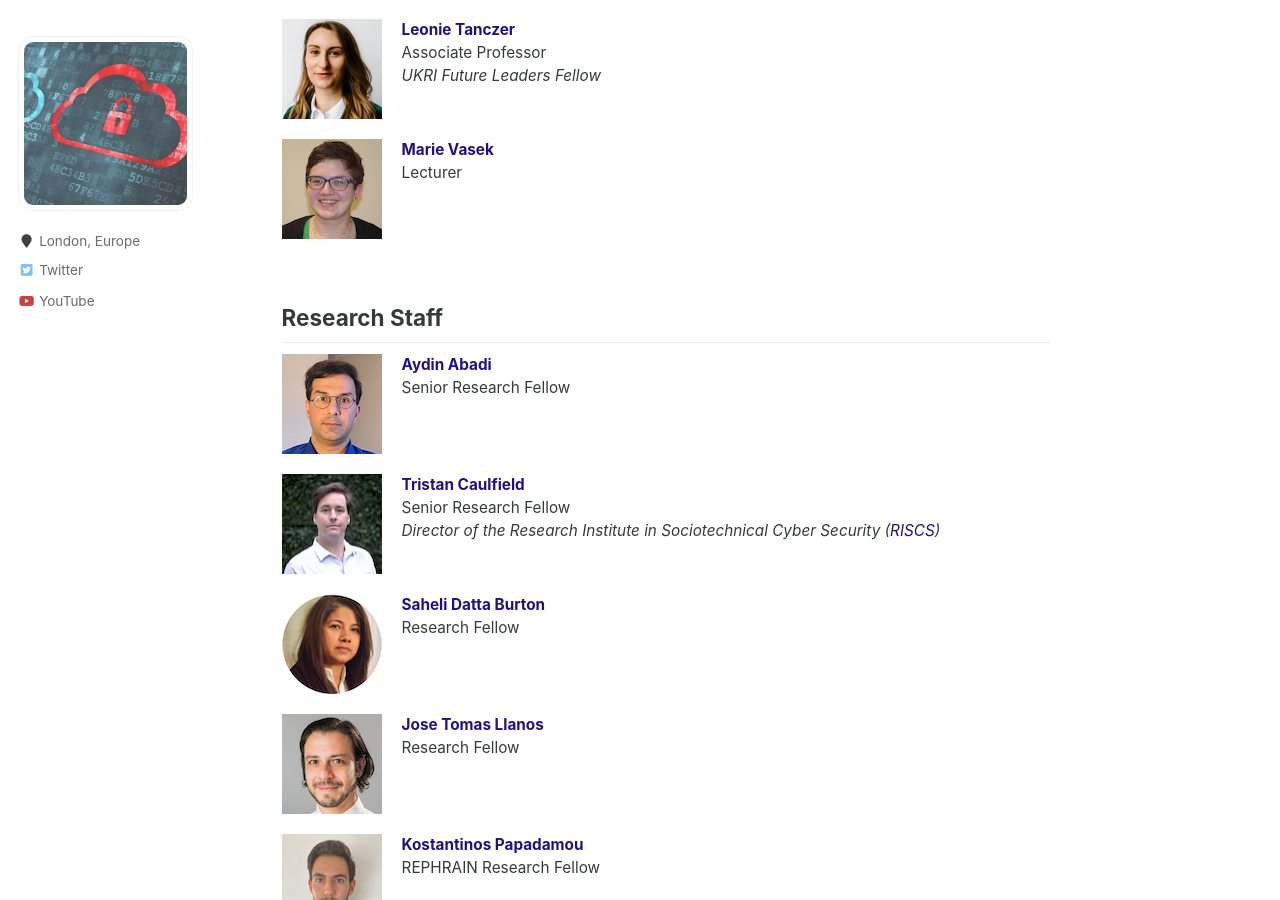
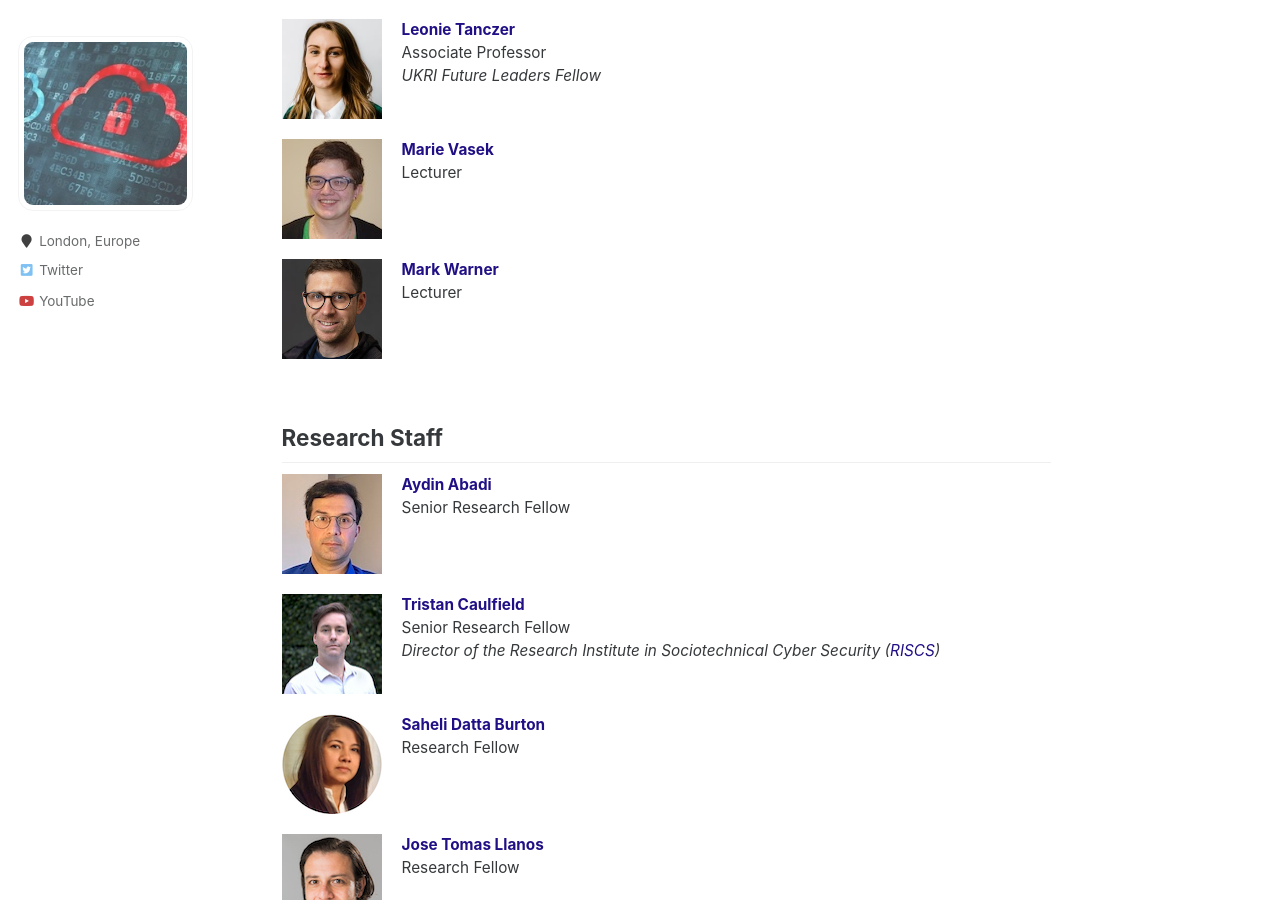
Before and after one commit to uclisec/uclisec.github.io, a Jekyll site: the page built from _pages/people.md, in a window 1280 px wide and 900 px high, scrolled down 1317 px. Built offline with Jekyll 4.4.1, drawn with Linux system fonts in a browser that asks for light colours.

Commit message:
Update people.md

```diff
--- a/_pages/people.md
+++ b/_pages/people.md
@@ -59,6 +59,10 @@ Associate Professor<br>
 
 <p class="profile"><img src="../images/marie.jpg" class="profilephoto" />
 <a href="https://mvasek.com/"><strong>Marie Vasek</strong></a><br />
+Lecturer</p>
+
+<p class="profile"><img src="../images/mark.jpg" class="profilephoto" />
+<a href="https://www.privacurity.com/"><strong>Mark Warner</strong></a><br />
 Lecturer</p>
 
 <div class="cf"></div>
```
